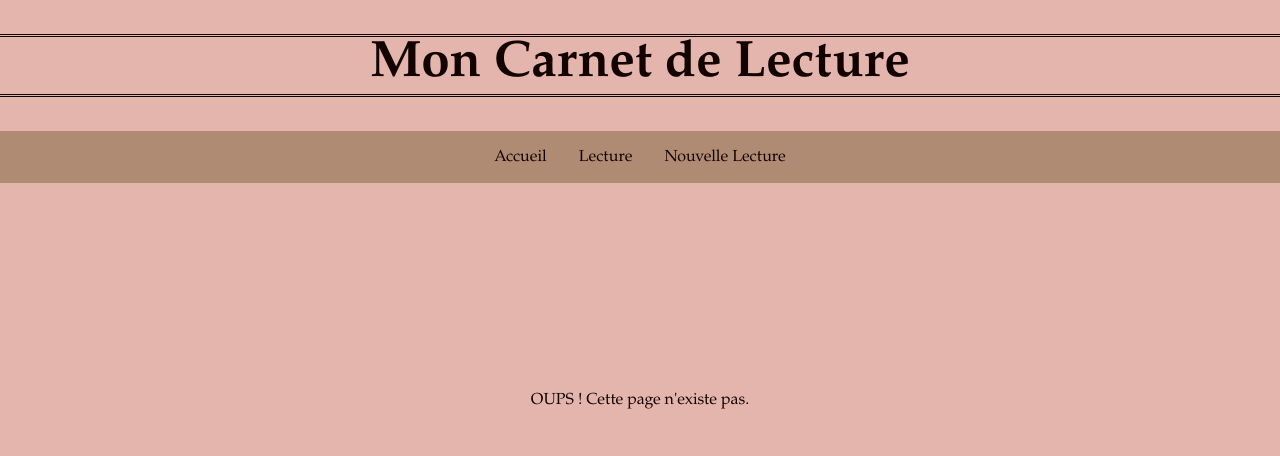
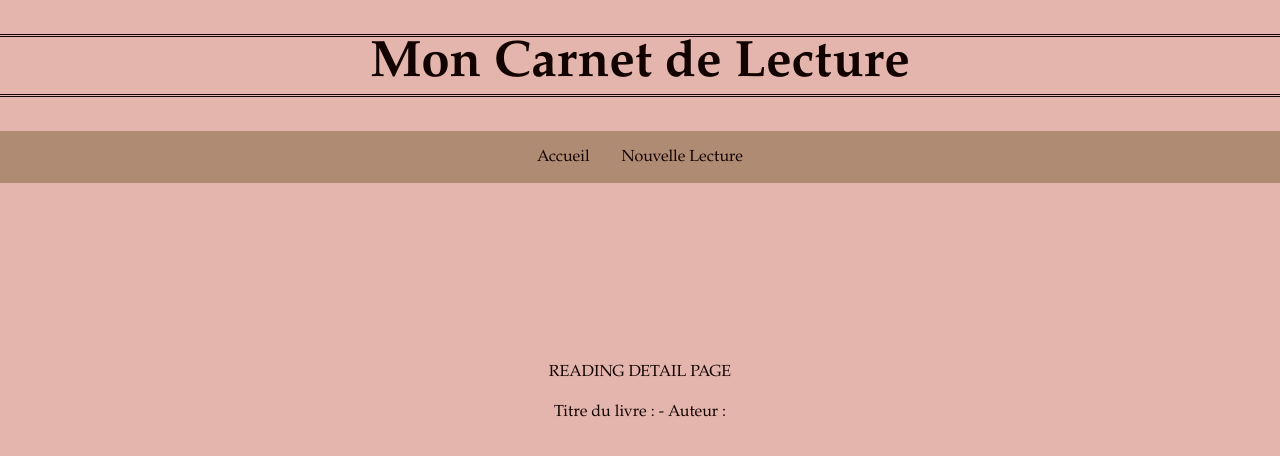
Before and after one commit to smittina/notebook-front, a React (Vite) app: page /reading/1 in a window 1280 px wide. Shown: the top 456 px of the page. Built offline with nearby package versions, Linux system fonts and the light colour scheme; no server answers.

Commit message:
data transfert from component to another via Router and call to reading detail service api

```diff
--- a/src/app/App.css
+++ b/src/app/App.css
@@ -97,11 +97,18 @@ nav ul li a:hover {
     margin-left: 20px;
 }
 
-ol.test{
+ol.list-o-readings{
     margin-left: 20px;
-    background: rgb(140, 104, 98);
+    background-color: rgb(176, 139, 116);
     list-style-position: outside;
 }
+
+ol.list-o-readings a {
+    color: rgb(128, 76, 44);
+    font-weight: bold;
+    text-decoration: underline;
+}
+
 
 /* CSS DE BASE DANS LE TEMPLATE REACT ---- à supprimer après inspiration */
 
--- a/src/common/component/NavigationBar.jsx
+++ b/src/common/component/NavigationBar.jsx
@@ -4,7 +4,6 @@ export const NavigationBar = () => {
     return <nav>
         <ul>
             <li> <Link to="/">Accueil</Link> </li>
-            <li> <Link to={"/reading"}>Lecture</Link> </li>
             <li> <Link to ={"/new"}>Nouvelle Lecture</Link> </li>
         </ul>
     </nav>
--- a/src/features/readingDetail/ReadingDetail.jsx
+++ b/src/features/readingDetail/ReadingDetail.jsx
@@ -1,6 +1,15 @@
+import {useGetReadingDetailsQuery} from "../../services/NotebookApi.jsx";
+import {useParams} from 'react-router'
+
 export const ReadingDetail = () => {
 
-    return <div>
+    let param = useParams();
+    console.log(param.id);
+
+    const {data: details, isLoading} = useGetReadingDetailsQuery(param.id);
+
+    return !isLoading && <div>
         READING DETAIL PAGE
+        <p> Titre du livre : {details?.title} - Auteur : {details?.authorName} </p>
     </div>
 }
--- a/src/features/readings/ReadingsList.jsx
+++ b/src/features/readings/ReadingsList.jsx
@@ -1,15 +1,20 @@
 import {useSelector} from "react-redux";
 import {getReadingsList} from "../../app/selectors.js";
+import {Link} from "react-router-dom";
 
 export const ReadingsList = () => {
 
     const readings = useSelector(getReadingsList);
 
     return <div className="ReadingsList">
-        <ol className="test">
+        <ol className="list-o-readings">
             {
                 readings?.map((reading, index) =>
-                    <li key={index} >{reading.bookTitle} de {reading.bookAuthor} --- {reading.rating}⭐</li>
+                    <li key={index} >
+                        <Link to={`/reading/${reading.readingId}`}>
+                            {reading.bookTitle} de {reading.bookAuthor} --- {reading.rating}⭐
+                        </Link>
+                    </li>
                 )
             }
         </ol>
--- a/src/main.jsx
+++ b/src/main.jsx
@@ -18,7 +18,7 @@ createRoot(document.getElementById('root')).render(
               <Header />
               <Routes>
                   <Route path="/" element={<App />}/>
-                  <Route path="/reading" element={<ReadingDetail />} />
+                  <Route path="/reading/:id" element={<ReadingDetail />} />
                   <Route path="/new" element={<NewReading />} />
                   <Route path="*" element={<Error />} />
               </Routes>
--- a/src/services/NotebookApi.jsx
+++ b/src/services/NotebookApi.jsx
@@ -12,8 +12,11 @@ export const notebookApi = createApi({
         }),
         getYearDetails: builder.query({
             query: (year) => `readings/${year}`
+        }),
+        getReadingDetails: builder.query({
+            query: (id) => `readings/reading-detail/${id}`
         })
     }),
 })
 
-export const { useGetAllBooksQuery, useLazyGetYearDetailsQuery } = notebookApi;
+export const { useGetAllBooksQuery, useLazyGetYearDetailsQuery, useGetReadingDetailsQuery } = notebookApi;
```
